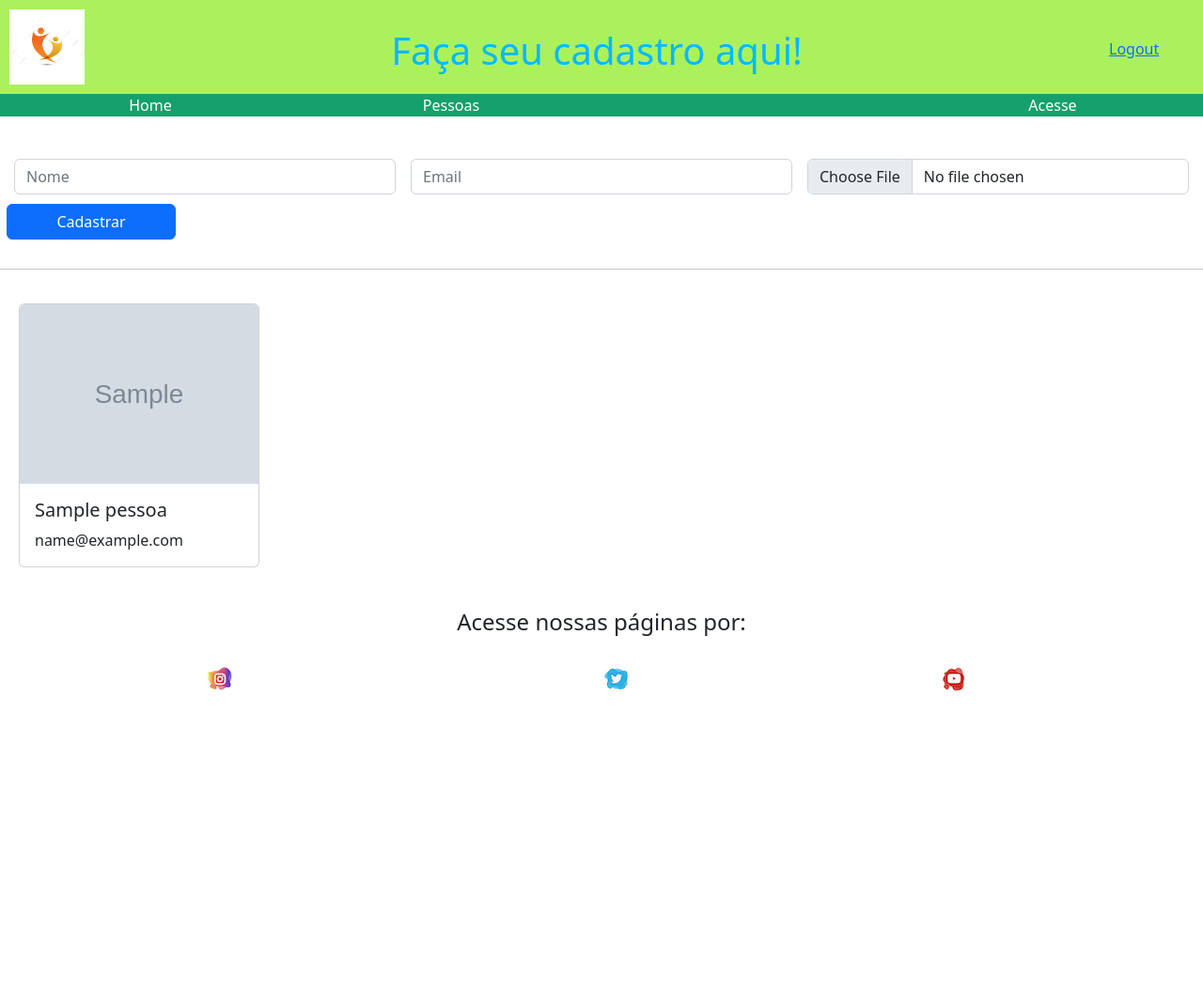
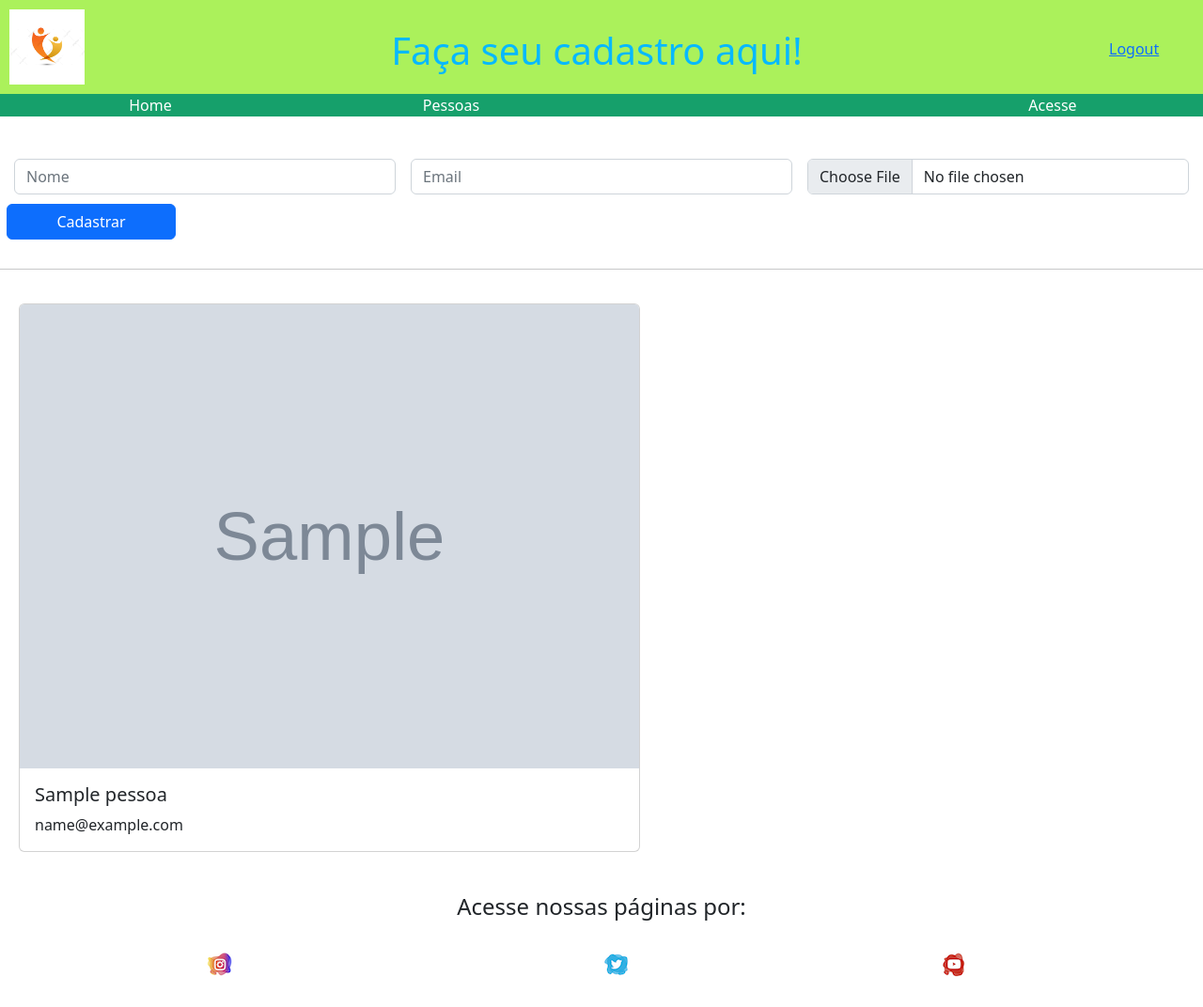
Before and after one commit to Nosde95/cadastro, a PHP site: page /Cimol/ in a window 1280 px wide. Shown: the whole page at 94% size. Before the commit the page ends 736 px from the top, so only its background shows below. Run offline with PHP 8.4, Linux system fonts and the light colour scheme; a user stored in the database is signed in; tables that the repository leaves empty hold one stand-in row (values such as "Sample post"); grey boxes marked "Sample" are stand-in pictures.

Commit message:
Add files via upload

```diff
--- a/autenticar.php
+++ b/autenticar.php
@@ -1,7 +1,6 @@
 <?php
 session_start();
 include "database.php";
-
 
 if(isset($_POST['submit'])){
     $email=$_POST['email'];
@@ -22,5 +21,5 @@ if(isset($_POST['submit'])){
         $msg['class']="danger";
         $_SESSION['msgs'][]=$msg;
     }
-    header("Location: index.php");
+    header("Location: "URL_BASE"index.php");
 }
--- a/config.php
+++ b/config.php
@@ -1,3 +1,4 @@
 <?php
-define("URL_BASE","http://localhost/Cimol/Aula_13/Forms/");
-define("DIR_BASE","C:\\xampp\htdocs\Cimol\Aula_13\Forms\\");
+
+define("URL_BASE","http://localhost/Cimol/Atividade/");
+define("DIR_BASE","C:\\xampp\htdocs\Cimol\Atividade\\");
--- a/database.php
+++ b/database.php
@@ -1,8 +1,9 @@
 <?php
       #estabelecer conexão com o banco de dados
       $con = mysqli_connect("localhost","root","","cadastro");
-      //$con = mysqli_connect("sql309.epizy.com","epiz_32051382","uTKVwyy7ff","epiz_32051382_cadastro");
+      //$con = mysqli_connect("sql101.epizy.com","epiz_33149526","G85MckvjXf","epiz_33149526_cadastro");
       # Check connection
+
       if (mysqli_connect_errno())
       {
           echo "Falha: ".mysqli_connect_error();
--- a/index.php
+++ b/index.php
@@ -7,6 +7,7 @@ include "config.php";
 include "./template/header.php";
 include "./template/nav.php";
 include "./template/msg.php";
+
 ?>
 <main>
     <div style="padding:15px;">
--- a/lista_pessoas.php
+++ b/lista_pessoas.php
@@ -1,13 +1,12 @@
-<div style="padding:20px; display:grid; ">
+<div style="display:grid;grid-template-columns: auto auto auto;grid-gap: 30px;padding: 20px;">
     <?php
         require_once "./dataBase.php";
         $sql="SELECT * FROM pessoas";
         $resultado=$con->query($sql);
 
         while($pessoa=$resultado->fetch_array()){
-            echo '<div>
-                    <div id="lista" class="card" style="width:20vw;">
-                    <img class="card-img-top" src="'.$pessoa['foto'].'" alt="Card image cap">
+            echo '  <div id="lista" class="card" >
+                        <img class="card-img-top" style="width:100%;" src="'.$pessoa['foto'].'" alt="Card image cap">
                         <div class="card-body">
                             <h5 class="card-title">'.$pessoa['nome'].'</h5>
                             <p class="card-text">'.$pessoa['email'].'</p>
--- a/style.css
+++ b/style.css
@@ -10,6 +10,7 @@ h2{
     color: #00ff9dc5;
     font-size: 10vw;
     margin-bottom: 5px;
+
 }
 /*Cabeçalho*/
 header{
--- a/template/nav.php
+++ b/template/nav.php
@@ -3,4 +3,5 @@
         <div><a style="color: white;text-decoration: none;" href="#lista">Pessoas</a></div>
         <div><a style="color: white;text-decoration: none;" href=""></a></div>
         <div><a style="color: white;text-decoration: none;" href="#rodape">Acesse</a></div>
+
     </nav>
```
Lines whose indentation alone changed are shown as unchanged.
